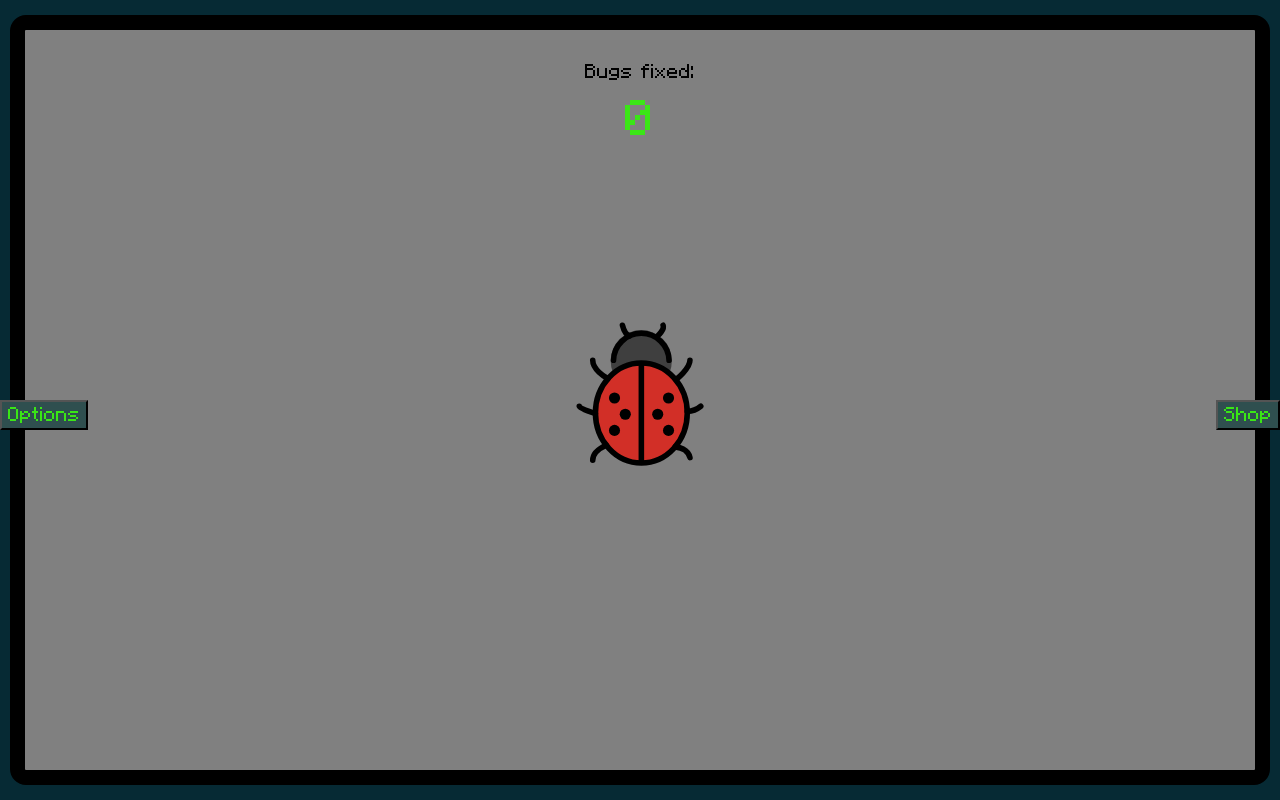
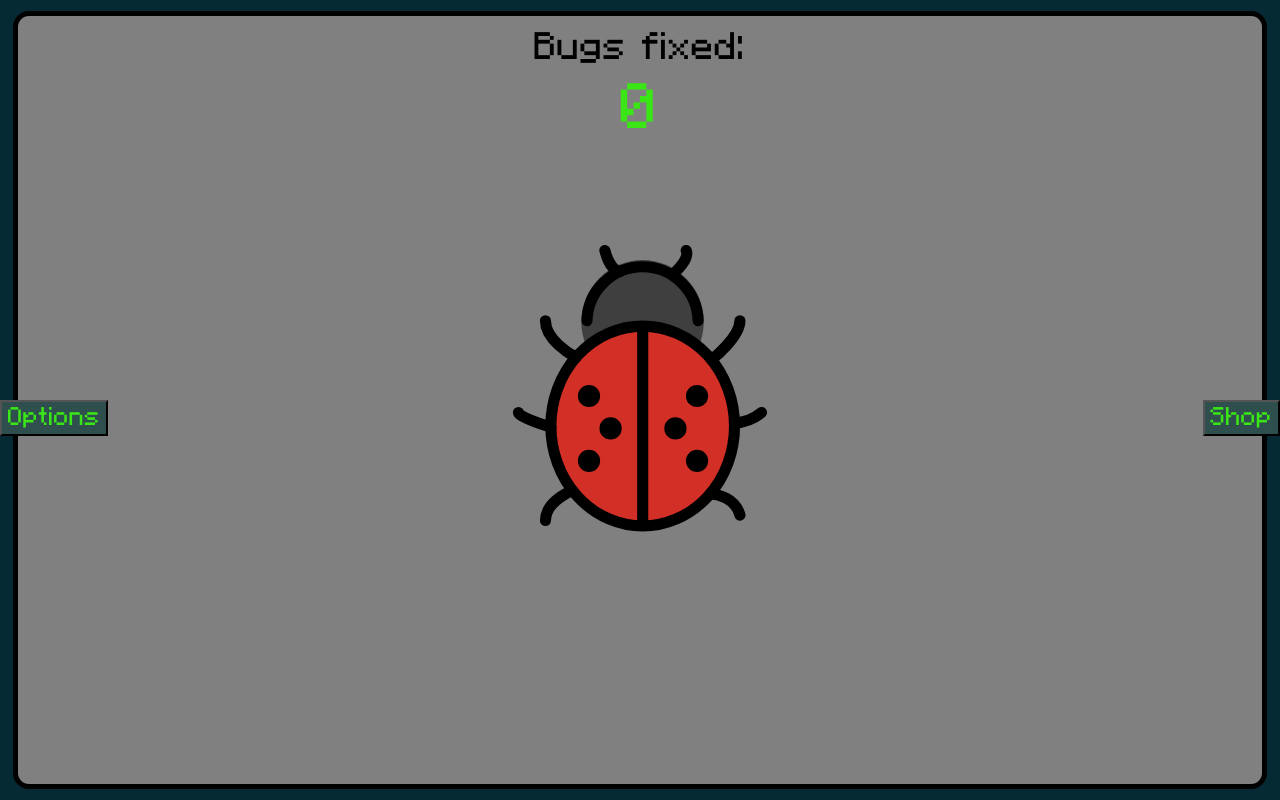
Before and after one commit to zoiska/interaktivesysteme, a plain HTML site: page index.html in a window 1280 px wide. Drawn offline with Linux system fonts and the light colour scheme.

Commit message:
refactor/style: switched absolute to relative units, overflow scrollbar for sidebars

```diff
--- a/index.html
+++ b/index.html
@@ -8,10 +8,11 @@
     </head>
     <body>
         <div class="wrapper">
-            <div id="currencyDisplay">
-                <p>Bugs fixed:</p>
-                <p id="currency"></p>
+            <div class="currencyContainer">
+                <div id="currencyDisplay">Bugs fixed:</div>
+                <div id="currency"></div>
             </div>
+
 
             <!--TODO: OpenMoji attribution-->
             <div id="clicker">
--- a/style.css
+++ b/style.css
@@ -42,34 +42,35 @@ body{
     font-display: swap;
     height: inherit;
     margin: 0;
-    padding-left: 10px;
-    padding-right: 10px;
+    padding-left: 1vw;
+    padding-right: 1vw;
 }
 
 .wrapper{
     position: relative;
     width: 100vw;
-    height: 100vh;
-    display: flex;
-    flex-basis: 100%;
-    justify-content: center;
-    height: 90%;
-    border: 15px solid black;
-    border-radius: 16px;
-    padding: 10px 25px;
+    height: 94vh;
+    border: 5px solid black;
+    border-radius: 2vh;
+    padding: 1vh 1vw;
     background: grey;
 }
 
+.currencyContainer{
+    display: flex;
+    flex-direction: column;
+    align-items: center;
+    justify-content: flex-start;
+}
+
 #currencyDisplay{
-    display: flex;
-    position: absolute;
-    justify-content: center;
-    font-size: 20px;
+    align-self: center;
+    font-size: clamp(1rem, 3vw, 3rem);
 }
 
 #currency{
-    position: absolute;
-    font-size: 50px;
+    align-self: center;
+    font-size: clamp(2rem, 5vw, 4rem);
     color: #3AE616;
 }
 
@@ -78,8 +79,8 @@ body{
     top: 50%;
     left: 50%;
     transform: translate(-50%, -50%);
-    width: 200px;
-    height: 200px;
+    width: clamp(10vw, 50vw, 55vw);
+    height: clamp(10vh, 50vh, 55vh);
     padding: 0;
     border: none;
     background: none;
@@ -100,11 +101,12 @@ body{
     position: fixed;
     top: 0;
     left: 0;
-    margin: 0px;
-    padding: 10px;
-    gap: 10px;
+    padding: 1vh;
+    gap: 1vh;
     width: 30vw;
     height: 100vh;
+    overflow-y: auto;
+    overflow-x: hidden;
     border-right: 3px solid darkslategrey;
     background: #062a34;
     transform: translateX(-100%);
@@ -122,11 +124,12 @@ body{
     position: fixed;
     top: 0;
     right: 0;
-    margin: 0px;
-    padding: 10px;
-    gap: 10px;
+    padding: 1vh;
+    gap: 1vh;
     width: 30vw;
     height: 100vh;
+    overflow-y: auto;
+    overflow-x: hidden;
     border-left: 3px solid darkslategrey;
     background: #062a34;
     transform: translateX(100%);
@@ -140,13 +143,13 @@ body{
 
 .resetButton{
     width: 100%;
-    padding: 10px;
+    padding: 1vh;
     background-color: grey;
     color: white;
     cursor: pointer;
     font-family: 'MyFont', sans-serif;
     font-display: swap;
-    font-size: 20px;
+    font-size: clamp(0.8rem, 3vw, 2rem);
 }
 
 .shopButton{
@@ -157,56 +160,54 @@ body{
     "cost fpc";
     grid-template-columns: 1fr 1fr;
     grid-template-rows: auto 1fr auto;
-    gap: 5px;
+    gap: 1vh;
 
     width: 100%;
-    padding: 10px;
+    padding: 2vh;
     background-color: grey;
     color: white;
     cursor: pointer;
     font-family: 'MyFont', sans-serif;
     font-display: swap;
+    font-size: clamp(0.5rem, 2vw, 1rem);
 }
 
 .shopButton .name{
     grid-area: name;
     justify-self: center;
-    font-size: 20px;
+    font-size: clamp(0.8rem, 3vw, 2rem);
 }
 
 .shopButton .desc{
     grid-area: desc;
     align-self: center;
-    font-size: 15px;
 }
 
 .shopButton .cost{
     grid-area: cost;
     align-self: end;
     justify-self: start;
-    font-size: 15px;
 }
 
 .shopButton .fpc{
     grid-area: fpc;
     align-self: start;
     justify-self: end;
-    font-size: 15px;
 }
 
 .optionsToggle{
     position: fixed;
     top: 50%;
-    left: calc(30vw + 20px); /*THE PADDING*/
+    left: calc(30vw + 2vh);     /*THE PADDING*/
     z-index: 1100;
     cursor: pointer;
-    transform: translateX(calc(-30vw - 20px));
+    transform: translateX(calc(-30vw - 2vh));
     transition: transform 0.3s ease;
     background-color: darkslategrey;
     color: #3AE616;
     font-family: 'MyFont', sans-serif;
     font-display: swap;
-    font-size: 20px;
+    font-size: 2vw;
 }
 
 .optionsToggle.open{
@@ -216,16 +217,16 @@ body{
 .shopToggle{
     position: fixed;
     top: 50%;
-    right: calc(30vw + 20px);/*THE PADDING*/
+    right: calc(30vw + 2vh);    /*THE PADDING*/
     z-index: 1100;
     cursor: pointer;
-    transform: translateX(calc(30vw + 20px));
+    transform: translateX(calc(30vw + 2vh));
     transition: transform 0.3s ease;
     background-color: darkslategrey;
     color: #3AE616;
     font-family: 'MyFont', sans-serif;
     font-display: swap;
-    font-size: 20px;
+    font-size: 2vw;
 }
 
 .shopToggle.open{
```
